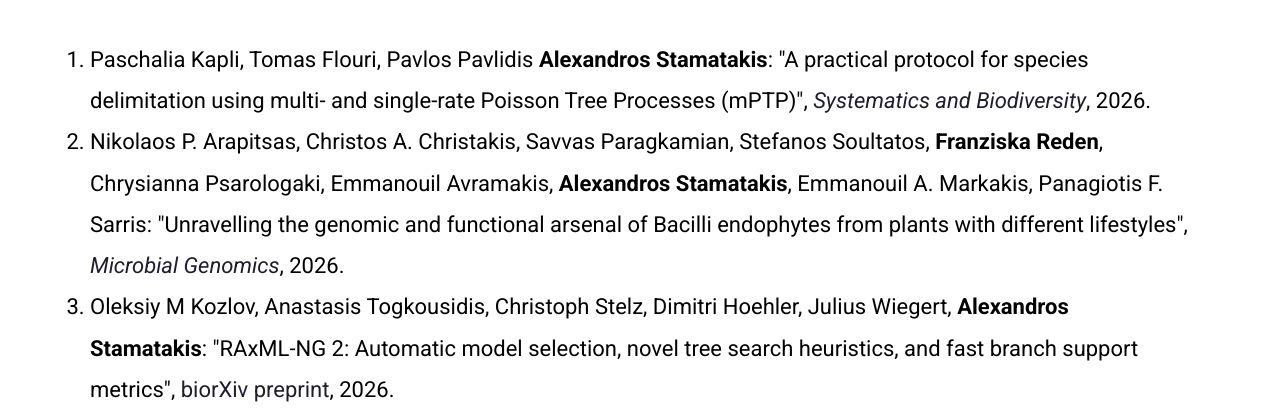
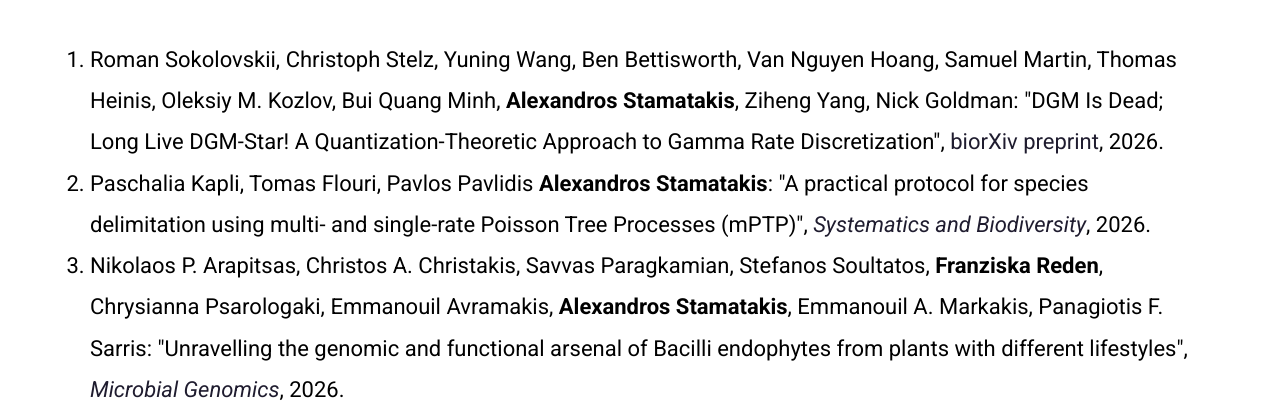
Before and after one commit to stamatak/bcg, a plain HTML site: page publications.html in a window 1280 px wide. Shown: the part 339-754 px from the top of the page. Drawn offline with Linux system fonts and the light colour scheme.

Commit message:
updated publications

```diff
--- a/publications.html
+++ b/publications.html
@@ -87,6 +87,12 @@
 			      </div>
 			       <div class="row">
 				 <ol class="consult-ol">
+				   <li>
+				     Roman Sokolovskii,  Christoph Stelz,  Yuning Wang,  Ben Bettisworth,  Van Nguyen Hoang,  Samuel Martin,  Thomas Heinis,  Oleksiy M. Kozlov,
+				     Bui Quang Minh,  <b>Alexandros Stamatakis</b>,  Ziheng Yang,  Nick Goldman:
+				     "DGM Is Dead; Long Live DGM-Star! A Quantization-Theoretic Approach to Gamma Rate Discretization",
+				      <a href="https://www.biorxiv.org/content/10.64898/2026.10.30.763052v1">biorXiv preprint</a>, 2026.
+				   </li>
 				   <li>
 				     Paschalia Kapli, Tomas Flouri, Pavlos Pavlidis <b>Alexandros Stamatakis</b>:
 				     "A practical protocol for species delimitation using multi- and single-rate Poisson Tree Processes (mPTP)",
```
